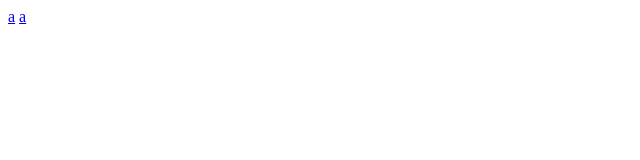
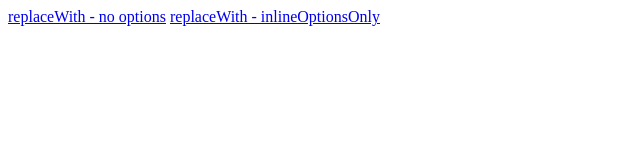
Before and after one commit to nvolungis/nvolungis.github.io, a plain HTML site: page index.html in a window 1280 px wide. Shown: the whole page, without its empty margins (0-640 px from the left). Drawn offline with Linux system fonts and the light colour scheme.

Commit message:
inlineonly

```diff
--- a/index.html
+++ b/index.html
@@ -1,2 +1,2 @@
-<a href='/replaceWith.html' />a</a>
-<a href='/inlineonly.html' />a</a>
+<a href='/replaceWith.html' />replaceWith - no options</a>
+<a href='/inlineonly.html' />replaceWith - inlineOptionsOnly</a>
```
Also changed, not shown: inlineonly.html (+3 -4 lines), replaceWith.html (+0 -1 lines).
